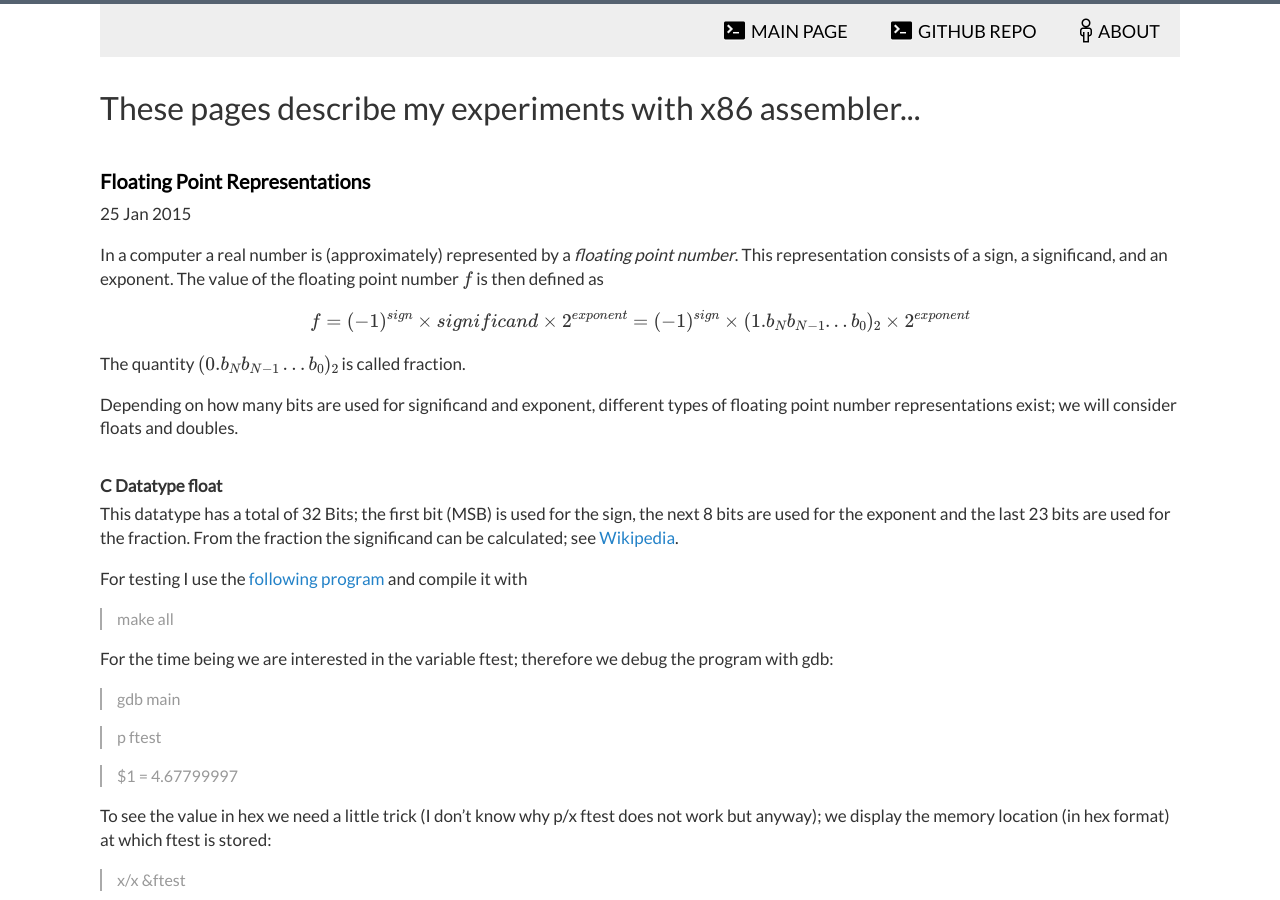
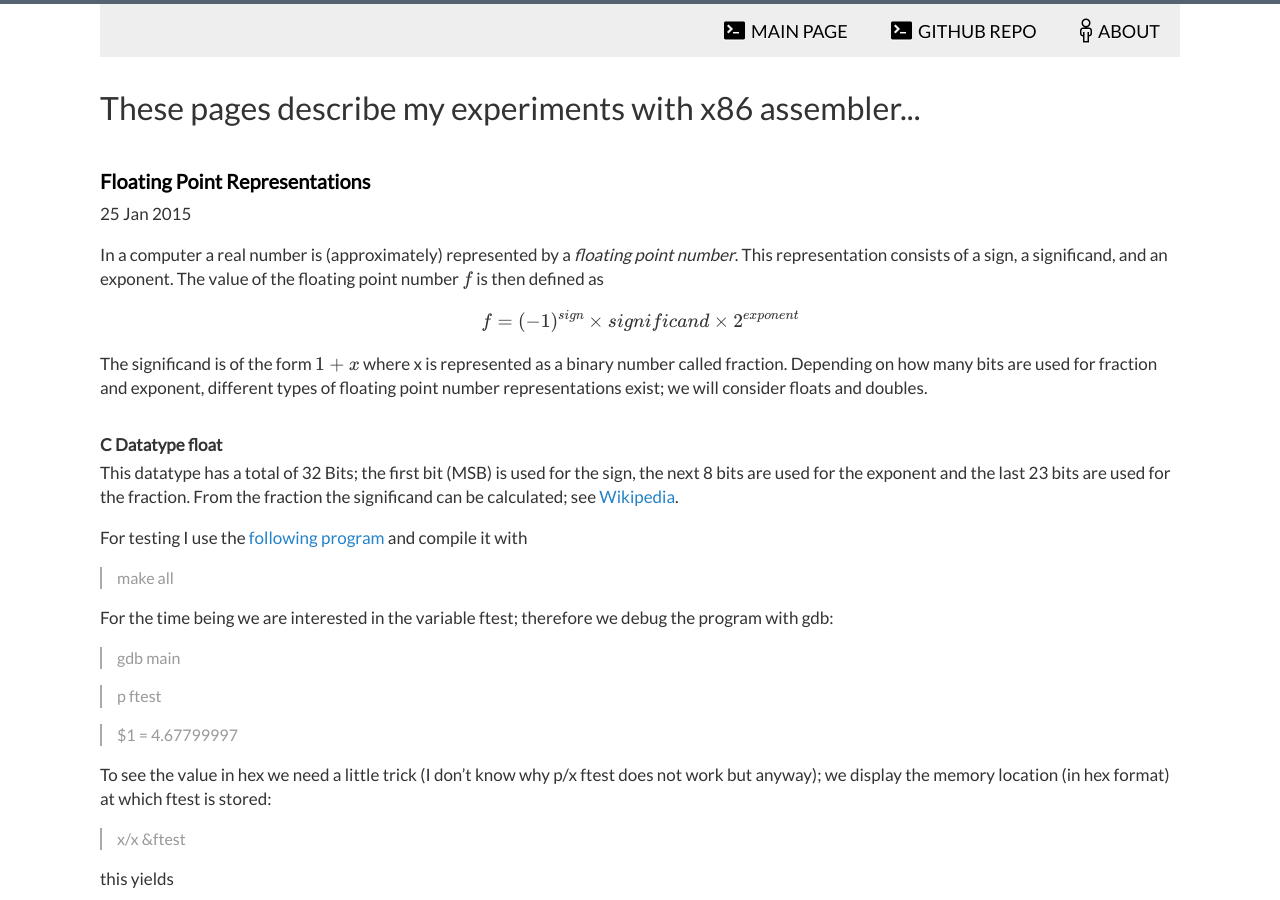
Before and after one commit to ClemensFMN/asm-stuff, a Jekyll site: the page built from _posts/2015-01-25-Floating-Point-Numbers.md, in a window 1280 px wide and 900 px high. Built offline with Jekyll 4.4.1, drawn with Linux system fonts in a browser that asks for light colours; Markdown is read by kramdown in place of the engine named in the settings; formulas are drawn with MathJax 3; comment, search, counter and statistics services are not loaded.

Commit message:
math display

```diff
--- a/_posts/2015-01-25-Floating-Point-Numbers.md
+++ b/_posts/2015-01-25-Floating-Point-Numbers.md
@@ -11,14 +11,14 @@ point number*. This representation consists of a sign, a significand, and an
 exponent. The value of the floating point number \\( f \\) is then defined as
 
 $$
-f = (-1)^{sign} \times significand \times 2^{exponent} = (-1)^{sign} \times (1.b_N b_{N-1} ... b_0)_2 \times 2^{exponent}
+f = (-1)^{sign} \times significand \times 2^{exponent}
 $$
 
-The quantity \\( (0. b_N b_{N-1} ... b_0)_2 \\) is called fraction.
+The significand is of the form \\( 1 + x \\) where x is represented as a
+binary number called fraction. Depending on how many bits are used for
+fraction and exponent, different types of floating point number
+representations exist; we will consider floats and doubles.
 
-Depending on how many bits are used for significand and exponent, different
-types of floating point number representations exist; we will consider floats
-and doubles.
 
 ### C Datatype float ###
 
```
